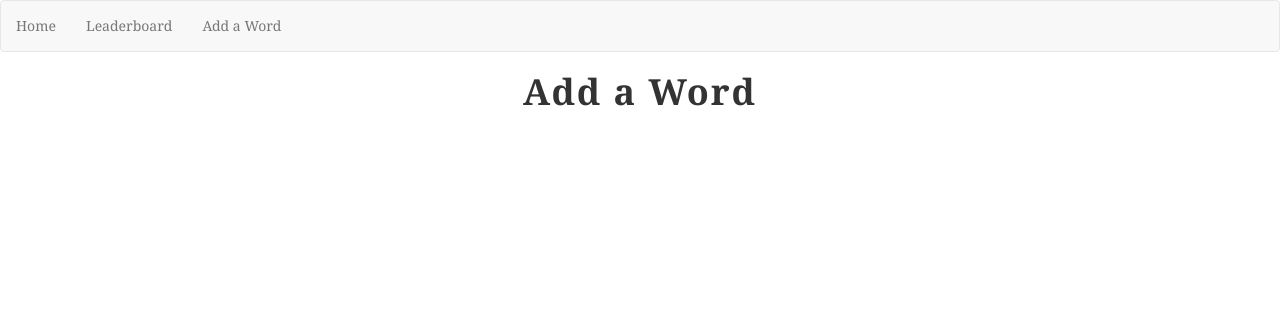
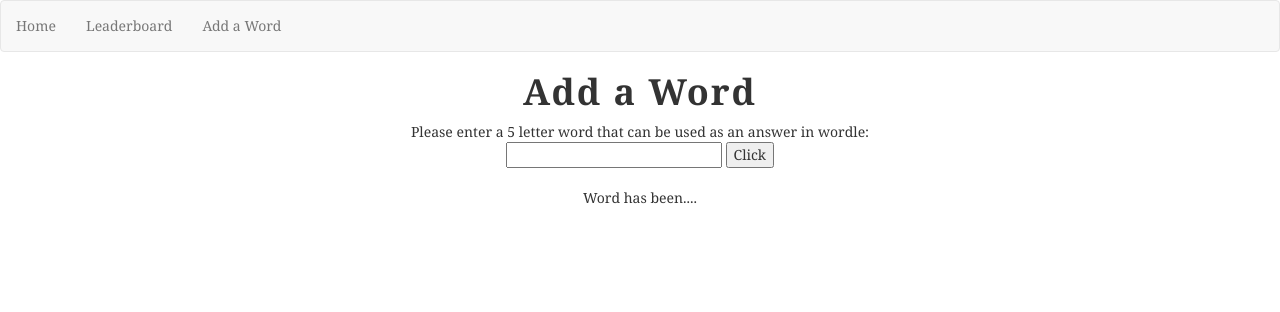
Before and after one commit to ali-rajan/b20-a3, a Flask app: page /add_word in a window 1280 px wide. Shown: the top 312 px of the page. Run offline with Flask 3, Linux system fonts and the light colour scheme; some libraries are stand-ins or nearby versions.

Commit message:
added form for add word functionality and created some instructions on landing page

```diff
--- /dev/null
+++ b/static/js/add-word.js
@@ -0,0 +1,34 @@
+
+function testResults (form) {
+    var inputValue = form.inputbox.value;
+    var valid = true;
+    if (inputValue.length != 5) {
+        valid = false;
+    } else {
+        for (var i = 0; i < inputValue.length; i++) {
+            if ((/[a-zA-Z]/).test(inputValue.charAt(i)) == false) {
+                valid = false
+            }
+        }
+    }
+    output(valid);
+}
+
+function output(valid) {
+    const word_result = document.getElementById("form-result");
+    if (valid) {
+        word_result.innerHTML = "Word has been....added";
+    } else {
+        word_result.innerHTML = "Word has not been....added";
+    }
+}
+
+// function downloadFile() {
+//     const textFile = btoa(emailsList.join('\n'))
+//     const saveElement = document.createElement('a')
+//     saveElement.href = `data:text/plain;base64,${textFile}`
+//     saveElement.download = 'myList.txt'
+//     document.body.appendChild(saveElement)
+//     saveElement.click()
+//     document.body.removeChild(saveElement)
+//   }
--- a/static/js/game.js
+++ b/static/js/game.js
@@ -190,7 +190,7 @@ function dictionaryContainsWord(word)
      * @return {boolean} Whether the given word is a guessable word.
      */
 
-    const words = ["squid", "cigar", "sissy", "awake"];
+    const words = ["squid", "cigar", "sissy", "awake", "start", "deals", "queen"];
     return words.includes(word);
 }
 
--- a/static/js/script.js
+++ b/static/js/script.js
@@ -8,9 +8,9 @@ var col = 0; //current letter for that attempt
 
 var gameOver = false;
 
-var wordList = ["squid", "cigar", "sissy", "awake"];
+var wordList = ["squid", "cigar", "sissy", "awake", "start", "queen", "deals"];
 
-var guessList = ["squid", "cigar", "sissy", "awake"];
+var guessList = ["squid", "cigar", "sissy", "awake", "start", "queen", "deals"];
 
 guessList = guessList.concat(wordList);
 var word = wordList[0];
--- a/templates/add-word.html
+++ b/templates/add-word.html
@@ -1,4 +1,12 @@
 {% extends "navigation.html" %}
 {% block content %}
     <h1>Add a Word</h1>
+    <form name="myForm" action="" method="GET">
+        Please enter a 5 letter word that can be used as an answer in wordle: <br>
+        <input type="text" name="inputbox" value="" required>
+        <input type="button" name="button" value="Click" onClick="testResults(this.form)">
+      </form>
+      <br>
+      <p id="form-result">Word has been....</p>
+      <script src="{{ url_for('static', filename='js/add-word.js') }}"></script>
 {% endblock %}
```
Also changed, not shown: templates/index.html (+12 -1 lines), static/images/correct-placement.png (added), static/images/incorrect-everything.png (added), static/images/incorrect-placement.png (added), var/main-instance/words.db (added), 2 other files.
